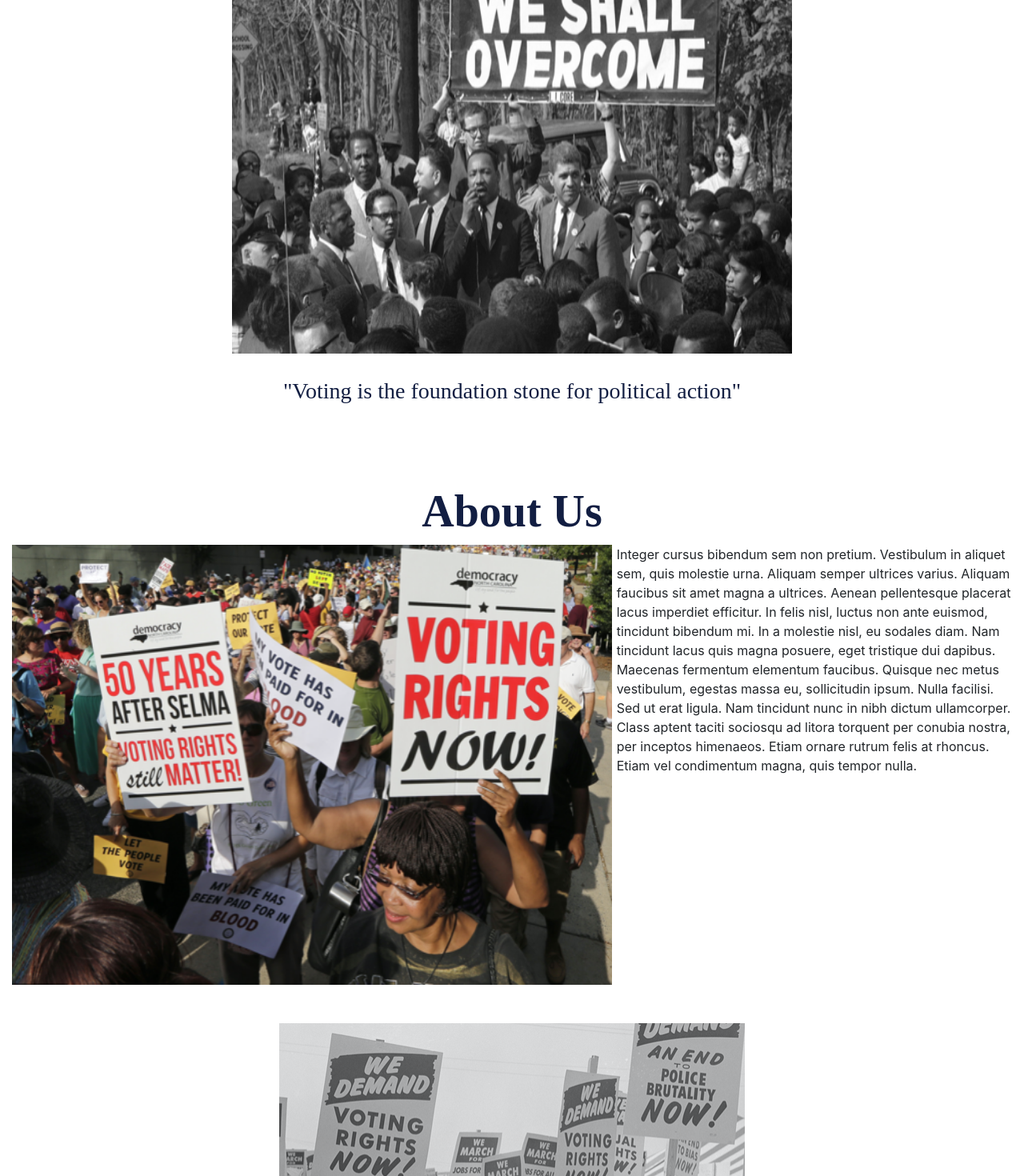
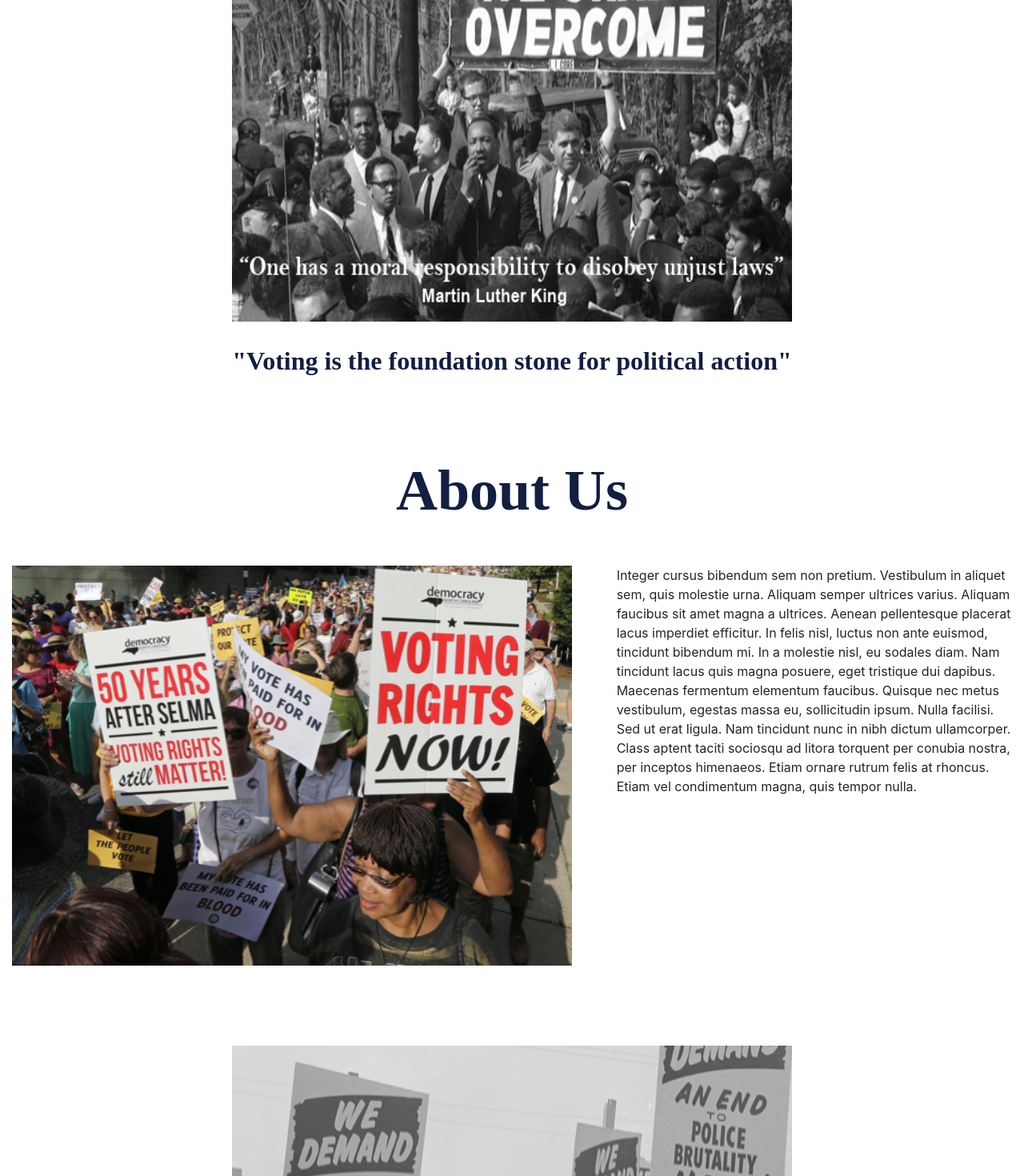
Before and after one commit to Wendyf02/UnifyingOurVote, a React (Create React App) app in the folder client/: page / in a window 1280 px wide. Shown: the part 1330-2800 px from the top of the page at 80% size. Built offline with nearby package versions, Linux system fonts and the light colour scheme.

Commit message:
rvsd image home2

```diff
--- a/client/src/App.js
+++ b/client/src/App.js
@@ -11,13 +11,14 @@ function App() {
       <div>
 
         <Switch>
+
           <Route exact path={["/"]}>
             <Jumbotron />
             <Home />
           </Route>
 
           <Route exact path="/login">
-          {/* <Jumbotron /> */}
+          {/* <I'M THE LOGIN PAGE /> */}
           </Route>
 
           <Route exact path="/signup">
--- a/client/src/components/Home/index.js
+++ b/client/src/components/Home/index.js
@@ -16,7 +16,7 @@ function Home() {
 
     <Container fluid>
 
-         <div id="hero"> </div>
+      <div className="container-fluid img-fluid" id="hero"> </div>
 
 
       <div className="float-right">
@@ -29,10 +29,10 @@ function Home() {
       <img className="home2 mx-auto d-block" src={home2} />
 
 
-      <h3 className="text-center" id="quote1"> "Voting is the foundation stone for political action" </h3>
+      <h2 className="text-center font-weight-bold" id="quote1"> "Voting is the foundation stone for political action" </h2>
 
 
-      <h2 className="display-4 text-center font-weight-bold" id="aboutus">About Us</h2>
+      <h2 className="display-3 text-center font-weight-bold" id="aboutus">About Us</h2>
 
 
       <Row className="justify-content-md-center">
@@ -56,26 +56,16 @@ function Home() {
       </Row>
 
 
-           <img className="about2 mx-auto d-block mt-5" src={about2} />
-
-
-
-
+          <img className="about2 mx-auto d-block" id="about2" src={about2} />
 
 
           <p className="display-4 text-center font-weight-bold" id="unitevote" >UnifyingOurVote</p>
 
 
           <hr/>
-           <h3 className="text-center" id="quote2"> "Injustice anywhere is a threat to justice everywhere" </h3>
-           <h5 className="text-center" > "Martin Luther King" </h5>
+              <h3 className="text-center font-weight-bold" id="quote2"> "Injustice anywhere is a threat to justice everywhere" </h3>
+              <h6 className="text-center font-weight-bold" > "Martin Luther King" </h6>
           <hr/>
-
-
-
-
-
-
 
     </Container>
 
--- a/client/src/components/Home/style.css
+++ b/client/src/components/Home/style.css
@@ -4,8 +4,6 @@
     height: 810px;
     width: 100%;
     margin-bottom: 25px;
-    /* margin-top: auto;
-    padding-top: 5px; */
     background-image: url("../../assets/images/home1rvsd.png");
     background-size: cover;
     background-position: center;
@@ -14,7 +12,7 @@
 .home2 {
     height: 500px;
     width:700px;
-    margin-top: 180px;
+    margin-top: 140px;
 
 }
 
@@ -32,7 +30,7 @@ h2{
 }
 
 h3 {
-    color: rgb(18, 30, 66);
+    color: rgb(237, 28, 36);
     font-family: 'Merriweather', serif;
 }
 
@@ -55,28 +53,41 @@ h6 {
     font-family: 'Merriweather', serif;
 }
 
+#aboutus {
+    margin-top: 100px;
+    margin-bottom: 50px;;
+    font-family: 'Merriweather', serif;
+}
+
 
 .about1 {
-    height:550px;
-    width:750px;
-    /* margin-top:50px; */
+    height:500px;
+    width:700px;
 
 }
+
+#about2 {
+    height:500px;
+    width:700px;
+    margin-top: 100px;
+}
+
 
 #quote1 {
  margin-top: 30px;
  font-family: 'Merriweather', serif;
 }
 
-
-#aboutus {
-    margin-top: 100px;
-    font-family: 'Merriweather', serif;
+#quote2 {
+    margin-top: 40px;
 }
 
+
+
 hr {
-    border-top:1px solid rgb(179, 18, 157)!important;
+    border-top:2px solid rgb(18, 30, 66)!important;
 }
+
 
 .login, .signup {
     /* background-color:  rgb(237, 28, 36)!important; */
@@ -102,13 +113,10 @@ hr {
 
 #unitevote {
         font: size 45px;
+        font-weight: bold;
         color: rgb(237, 28, 36);
         margin-top: 10px;
         font-family: 'Merriweather', serif;
+        margin-top: 20px;
+        margin-bottom: 60px;
 }
-
-
-  #quote2 {
-    margin-top: 40px;
-
-   }
--- a/client/src/components/Jumbotron/index.js
+++ b/client/src/components/Jumbotron/index.js
@@ -6,10 +6,10 @@ import {Container} from "react-bootstrap"
 function JumbotronHolder() {
     return (
       <Jumbotron fluid>
-      <Container id="title">
-      <p className="display-4 font-weight-bold">UnifyingOurVote</p>
-      </Container>
-    </Jumbotron>
+        <Container id="title">
+          <p className="text-center display-1 font-weight-bold jumbotron-fluid" >UnifyingOurVote</p>
+        </Container>
+      </Jumbotron>
     );
 }
 
--- a/client/src/components/Jumbotron/style.css
+++ b/client/src/components/Jumbotron/style.css
@@ -17,7 +17,7 @@
 } */
 
 #title {
-    font: size 80px;
+    /* font: size 80px; */
     color: rgb(245, 247, 247);
     font-family: 'Merriweather', serif;
 }
```
Also changed, not shown: client/src/assets/images/home2.png, client/src/assets/images/home2a.png (added). Lines whose indentation alone changed are shown as unchanged.
